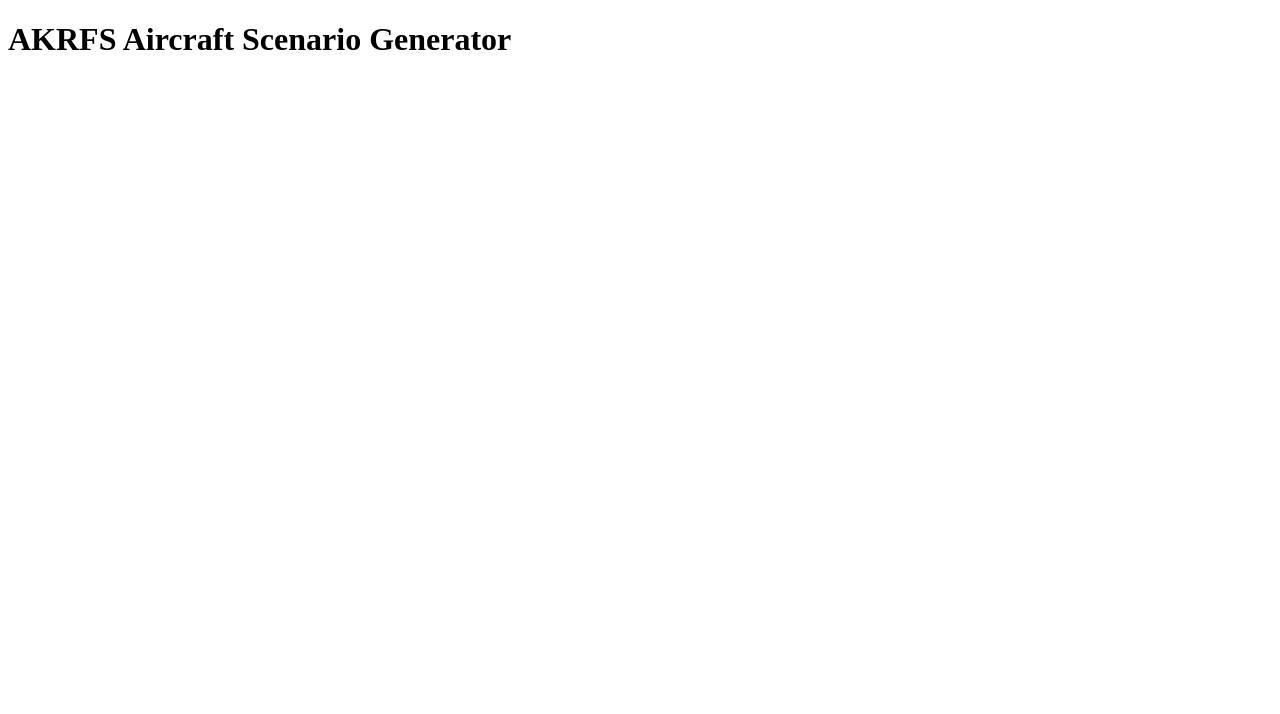
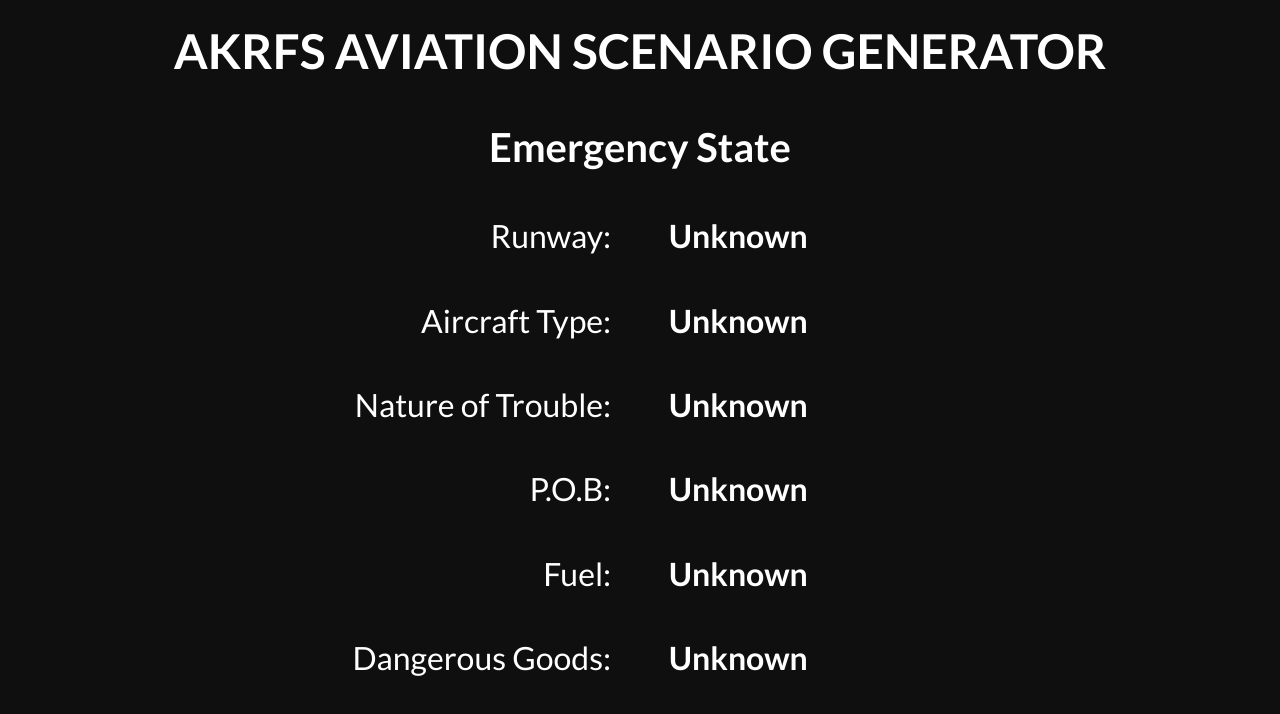
Before and after one commit to akrfs/akrfs.github.io, a plain HTML site: page index.html in a window 1280 px wide. Drawn offline with nearby package versions, Linux system fonts and the light colour scheme; a web font is replaced by a local one.

Commit message:
Design
Site layout & design.

no generator

```diff
--- a/assets/css/style.css
+++ b/assets/css/style.css
@@ -0,0 +1,101 @@
+@import url('https://fonts.googleapis.com/css2?family=Iceland&display=swap');
+@import url('https://fonts.googleapis.com/css2?family=Lato:wght@400;700&display=swap');
+
+*{
+    margin: 0;
+    padding: 0;
+    overflow: hidden;
+}
+
+body {
+    background-color: #0f0f0f;
+    color: white;
+}
+#preloader{
+    position: absolute;
+    display: flex;
+    align-items: center;
+    justify-content: center;
+    width: 100%;
+    height: 100vh;
+    z-index: 10;
+    flex-direction: column;
+    border: none;
+    background-color: #0f0f0f;
+}
+#percent{
+    font-family: 'Iceland', cursive;
+    font-size: 2rem;
+}
+#bar{
+    width: 60%;
+    margin-top: 10px;
+}
+#barconfrm{
+    width: 1%;
+    padding: 1px 0px;
+    background-color: white;
+
+}
+.container{
+    position: fixed;
+    top: 0;
+    left: 0;
+    display: grid;
+    grid-template-columns: 12.5vw 75vw 12.5vw;
+    grid-template-rows: 12.5% 75% 12.5%;
+    align-items: center;
+    justify-content: center;
+    width: 100%;
+    height: 100vh;
+    font-family: 'Lato', sans-serif;
+}
+.title {
+    display: flex;
+    align-items: center;
+    justify-content: center;
+    grid-row: 1;
+    grid-column: 1 / span 3;
+    text-transform: uppercase;
+    font-weight: 700;
+    font-size: 3rem;
+    text-align: center;
+}
+
+.scenario {
+    grid-row: 2;
+    grid-column: 2;
+    width: 100%;
+    aspect-ratio: 5 / 4;
+    max-height: 75vh;
+    display: grid;
+    grid-template-columns: 47% 47%;
+    column-gap: 6%;
+}
+
+.label, .value{
+    display: flex;
+    align-items: center;
+    font-size: 2rem;
+}
+
+#state {
+    grid-column: 1 / span 2;
+    display: flex;
+    align-items: center;
+    justify-content: center;
+    text-align: center;
+    font-size: 2.5rem;
+    font-weight: 700;
+}
+
+.label {
+    justify-content: right;
+    text-align: right;
+    font-size: 2rem;
+    font-weight: 400;
+}
+
+.value {
+    font-weight: 700;
+}
--- a/index.html
+++ b/index.html
@@ -1,13 +1,109 @@
 <!DOCTYPE html>
 <html lang="en">
 <head>
-  <meta charset="UTF-8" />
-  <title>AKRFS Scenario Generator</title>
-  <meta name="viewport" content="width=device-width,initial-scale=1" />
-  <link rel="stylesheet" type="text/css" href="assets/css/style.css" />
-  <link rel="icon" href="favicon.png">
+    <meta charset="UTF-8">
+    <meta http-equiv="X-UA-Compatible" content="IE=edge">
+    <meta name="viewport" content="width=device-width, initial-scale=1.0">
+    <title>AKRFS Scenario Generator</title>
+    <meta name="apple-mobile-web-app-status-bar-style" content="black">
+    <link href="assets/apple-touch-icon.png" sizes="180x180" rel="apple-touch-icon">
+    <link rel="icon" type="image/x-icon" href="assets/favicon.ico">
+    <link rel="stylesheet" href="assets/css/style.css">
+    <script src="https://cdnjs.cloudflare.com/ajax/libs/gsap/3.6.1/gsap.min.js" integrity="sha512-cdV6j5t5o24hkSciVrb8Ki6FveC2SgwGfLE31+ZQRHAeSRxYhAQskLkq3dLm8ZcWe1N3vBOEYmmbhzf7NTtFFQ==" crossorigin="anonymous" referrerpolicy="no-referrer"></script>
+    <link rel="stylesheet" href="https://cdnjs.cloudflare.com/ajax/libs/font-awesome/4.7.0/css/font-awesome.min.css">
+    <script src="assets/js/generator.js"></script>
+
 </head>
-<body>
-  <h1>AKRFS Aircraft Scenario Generator</h1>
+<body onload="move()">
+    <div id="preloader">
+        <div id="percent">1%</div>
+        <div id="bar">
+            <div id="barconfrm"></div>
+        </div>
+
+    </div>
+    <div class="container">
+      <div class="title">AKRFS Aviation Scenario Generator</div>
+
+      <div class="scenario">
+        <div id="state">Emergency State</div>
+        <div class="label">Runway:</div>
+        <div class="value" id="location">Unknown</div>
+        <div class="label">Aircraft Type:</div>
+        <div class="value" id="aircraft">Unknown</div>
+        <div class="label">Nature of Trouble:</div>
+        <div class="value"  id="n-o-t">Unknown</div>
+        <div class="label">P.O.B:</div>
+        <div class="value"  id="p-o-b">Unknown</div>
+        <div class="label">Fuel:</div>
+        <div class="value"  id="fuel">Unknown</div>
+        <div class="label">Dangerous Goods:</div>
+        <div class="value"  id="d-g">Unknown</div>
+      </div>
+
+    <!-- Animations-->
+    <script>
+        const tll = gsap.timeline({
+            paused: "true"
+        });
+        tll.to("#percent, #bar",{
+          delay: .25,
+          duration:.8,
+          ease: Power4.inOut,
+          opacity: 0,
+          y: 20,
+          zIndex: -1
+        });
+        tll.to("#preloader",{
+          duration: 0.2,
+          opacity: 0
+        });
+        tll.from(".title",{
+          duration: .75,
+          delay: .1,
+          ease: Power4.inOut,
+          opacity: 0,
+          y: -20
+        });
+        tll.from("#state",{
+          duration: .5,
+          ease: Power4.inOut,
+          opacity: 0,
+          x: -20
+        });
+        tll.from(".label",{
+          duration: .5,
+          stagger: .1,
+          ease: Power4.inOut,
+          opacity: 0,
+          x: -20
+        },"-=.2");
+        tll.from(".value",{
+          duration: .5,
+          stagger: .1,
+          ease: Power4.inOut,
+          opacity: 0,
+          x: -20
+        }, "-=1");
+
+        var width = 1;
+        var bar = document.getElementById("barconfrm");
+        var id;
+        function move(){
+            id = setInterval(frame,10);
+
+        }
+        function frame(){
+            if(width>=100){
+                clearInterval(id);
+                tll.play();
+            }
+            else{
+                width++;
+                bar.style.width = width + "%";
+                document.getElementById("percent").innerHTML = width + "%";
+            }
+        }
+    </script>
 </body>
 </html>
```
Also changed, not shown: assets/apple-touch-icon.png (added), assets/favicon.ico (added).
